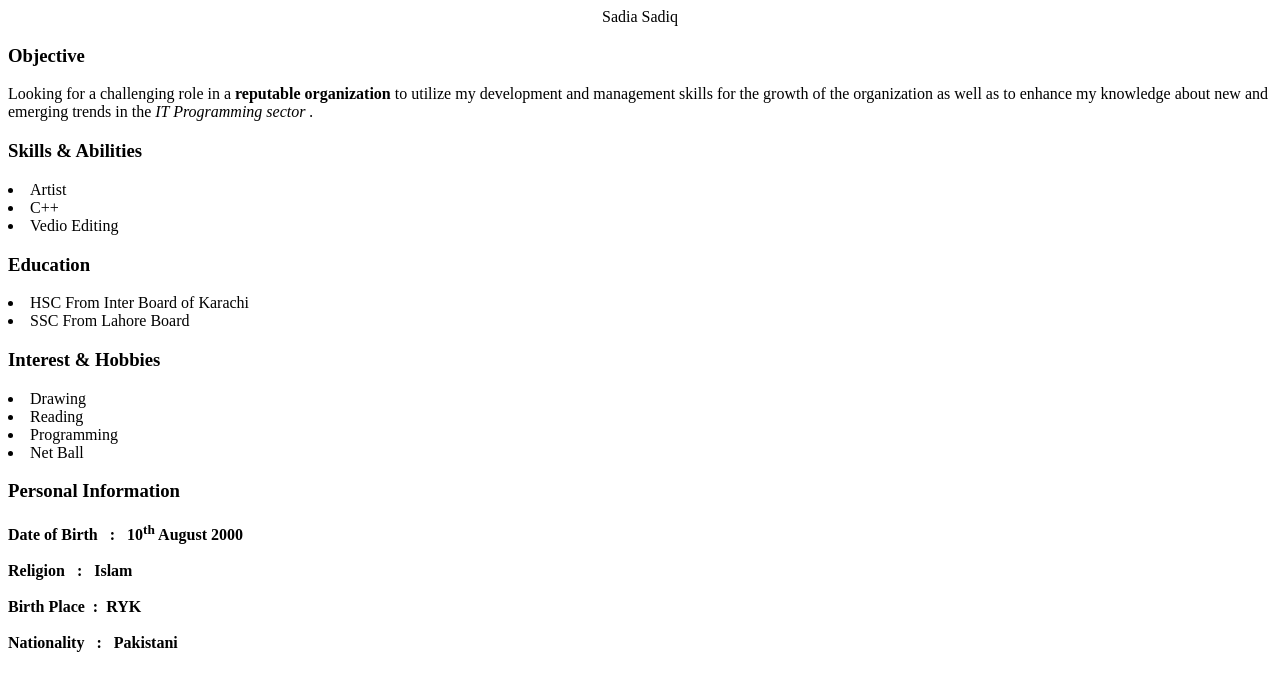
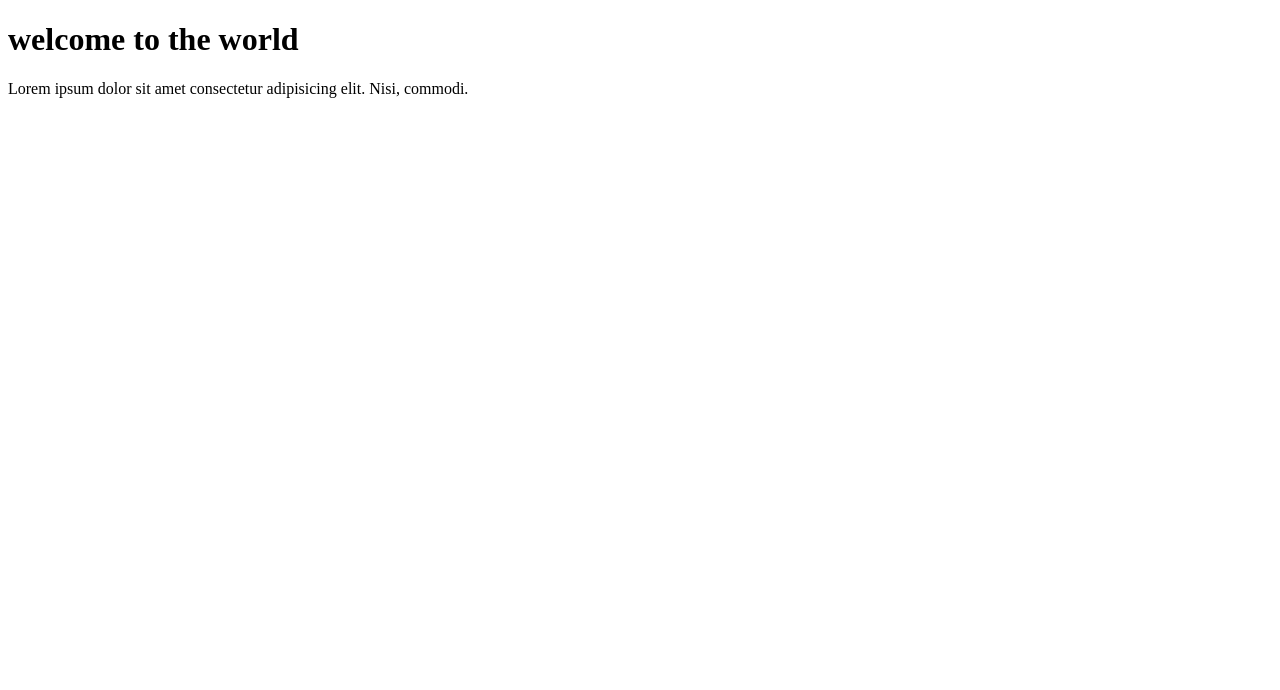
Before and after one commit to SadiaSadiq1214/SMIT-WMA-Assignments, a plain HTML site: page index.html in a window 1280 px wide. Drawn offline with Linux system fonts and the light colour scheme.

Commit message:
Add files via upload

```diff
--- a/index.html
+++ b/index.html
@@ -4,35 +4,11 @@
     <meta charset="UTF-8">
     <meta name="viewport" content="width=device-width, initial-scale=1.0">
     <title>Document</title>
+    <link rel="stylesheet" href="style.css">
 </head>
 <body>
-    <center>Sadia Sadiq</center>
-    <h3>Objective</h3>
-    <p>Looking for a challenging role in a <b>reputable organization</b> to utilize my development and management skills for the growth of the organization as well as to enhance my knowledge about new and emerging trends in the <i>IT Programming sector .</i> </p>
-    <h3>Skills & Abilities</h3>
-    <li>Artist</li>
-    <li>C++</li>
-    <li>Vedio Editing</li>
-     <h3>Education</h3>
-     <li>HSC From Inter Board of Karachi</li>
-     <li>SSC From Lahore Board </li>
-     <h3>Interest & Hobbies </h3>
-     <li>Drawing</li>
-     <li>Reading</li>
-     <li>Programming</li>
-     <li>Net Ball</li>
-     <h3>Personal Information</h3>
-    <B>Date of Birth&nbsp;&nbsp; :&nbsp;&nbsp; 10<sup>th</sup> August 2000</B>
-    <br>
-    <br>
-    <b>Religion&nbsp;&nbsp; :&nbsp;&nbsp; Islam</b>
-    <br>
-    <br>
-    <b>Birth Place&nbsp;&nbsp;:&nbsp;&nbsp;RYK</b>
-    <br>
-    <br>
-    <b>Nationality&nbsp;&nbsp; :&nbsp;&nbsp; Pakistani</b>
-    <br>
+    <h1>welcome to the world</h1>
+    <p>Lorem ipsum dolor sit amet consectetur adipisicing elit. Nisi, commodi.</p>
 
 </body>
 </html>
```
